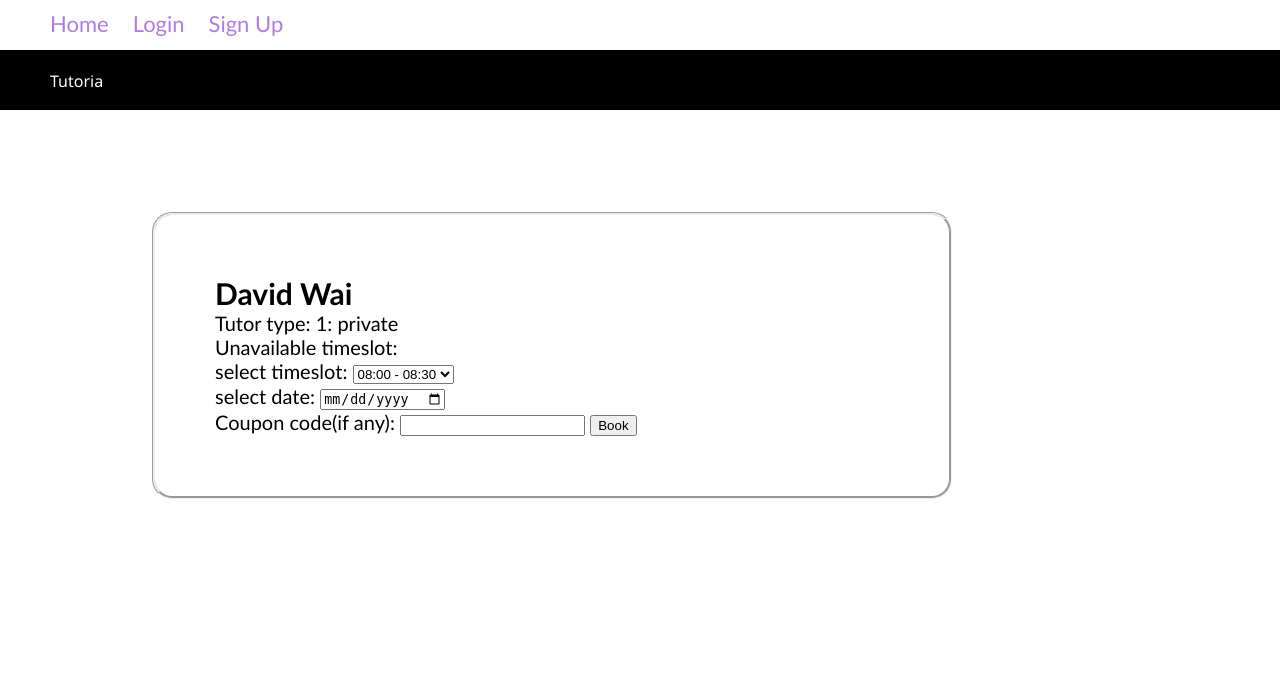
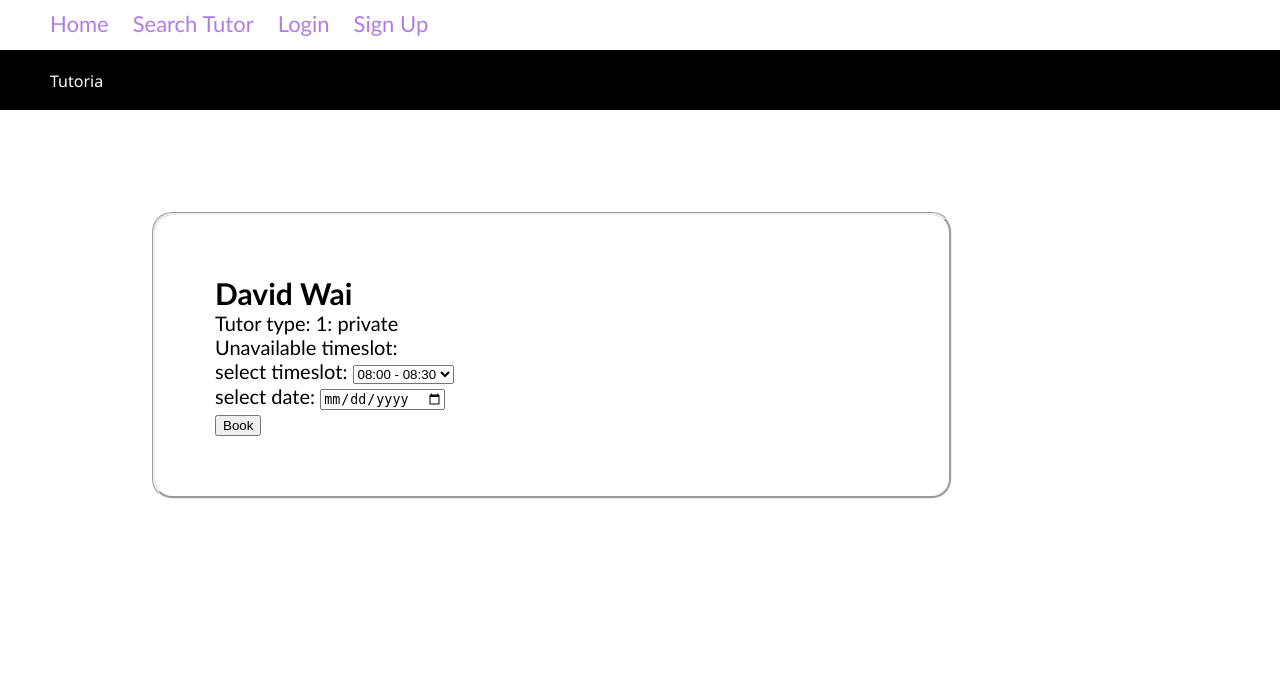
Before and after one commit to eric19960304/Tutoria, a Django app: template core/templates/book_tutor.html in a window 1280 px wide. Shown: the top 676 px of the page. Run offline with Django 3.2, Linux system fonts and the light colour scheme; the template is opened without the code that fills it: values that come from a table or form of the project are taken from there, others are empty; data comes from the database, SQL or seed files in the repository; both versions use the stored data as it was after the commit; some libraries are stand-ins or nearby versions.

Commit message:
fix coupon

```diff
--- a/core/templates/base.html
+++ b/core/templates/base.html
@@ -32,6 +32,7 @@
       <a href="{% url 'view_wallet' %}" ><li>Wallet</li></a>
       <a href="{% url 'logout' %}"><li>Logout</li></a>  &nbsp;&nbsp;&nbsp;
     {% else %}
+        <a href="{% url 'search_tutor' %}"><li>Search Tutor</li></a>
         <a href="{% url 'login' %}"><li>Login</li></a>
         <a href="{% url 'signup' %}"><li>Sign Up</li></a>
     {% endif %}
--- a/core/templates/book_tutor.html
+++ b/core/templates/book_tutor.html
@@ -59,7 +59,9 @@
                         {% endif %}
                         <br/>
                         select date: <input type="date" name="booking_date"/><br/>
-                        Coupon code(if any): <input type="text" name="coupon_code" maxlength="12"/>
+                        {% if tutor_type == "private" %}
+                                Coupon code(if any): <input type="text" name="coupon_code" maxlength="12"/>
+                        {% endif %}
                         <button type="submit">Book</button>
                         <b style="color:red;">{{error_msg}}</b>
                 </form>
--- a/core/views.py
+++ b/core/views.py
@@ -113,7 +113,7 @@
         coupon_valid = False
         student = request.user.profile.student
 
-        if request.POST['coupon_code']!='':
+        if 'coupon_code' in request.POST and request.POST['coupon_code']!='':
             use_coupon = True
             coupon_code = request.POST['coupon_code']
             if Coupon.validate( str(coupon_code) ):
```
Also changed, not shown: db.sqlite3.
